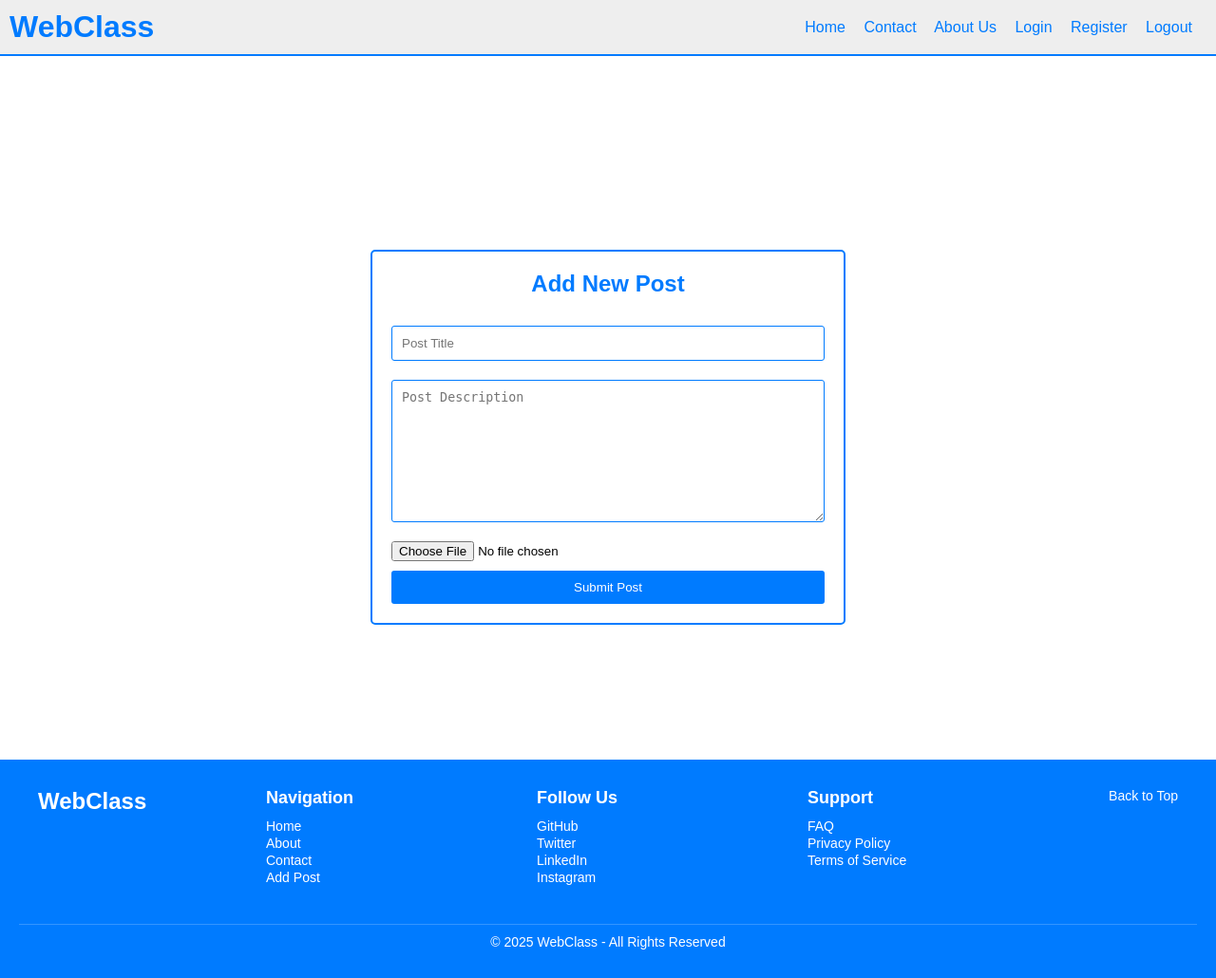
After one commit to aashisrjl/web-class-project, a PHP site: page /AddEditPost.php in a window 1280 px wide. The commit adds this page. Shown: the whole page at 95% size. Run offline with PHP 8.4, Linux system fonts and the light colour scheme.

```diff
--- /dev/null
+++ b/pages/AddEditPost.php
@@ -0,0 +1,109 @@
+<?php
+include '../components/Header.php';
+include('../database/Connection.php');
+
+// Initialize variables
+$postId = $title = $description = $image = "";
+
+// Check if editing
+if (isset($_GET['postId'])) {
+    $postId = $_GET['postId'];
+    $query = "SELECT * FROM posts WHERE pid = '$postId'";
+    $result = mysqli_query($conn, $query);
+    if ($result && mysqli_num_rows($result) > 0) {
+        $post = mysqli_fetch_assoc($result);
+        $title = $post['title'];
+        $description = $post['description'];
+        $image = $post['image'];
+    }
+}
+?>
+<!DOCTYPE html>
+<html lang="en">
+<head>
+    <meta charset="UTF-8">
+    <meta name="viewport" content="width=device-width, initial-scale=1.0">
+    <title><?php echo $postId ? 'Edit Post' : 'Add Post'; ?> - WebClass</title>
+    <style>
+        * {
+            margin: 0;
+            padding: 0;
+            box-sizing: border-box;
+        }
+        body {
+            background-color: #FFFFFF;
+            font-family: Arial, sans-serif;
+        }
+        .post-container {
+            display: flex;
+            justify-content: center;
+            align-items: center;
+            min-height: calc(100vh - 120px);
+            padding: 20px;
+            margin-top: 60px;
+        }
+        .post-form {
+            background-color: #FFFFFF;
+            padding: 20px;
+            border: 2px solid #007BFF;
+            border-radius: 5px;
+            text-align: center;
+            width: 100%;
+            max-width: 500px;
+        }
+        .post-form h2 {
+            color: #007BFF;
+            margin-bottom: 20px;
+        }
+        .post-form input,
+        .post-form textarea {
+            width: 100%;
+            padding: 10px;
+            margin: 10px 0;
+            border: 1px solid #007BFF;
+            border-radius: 3px;
+        }
+        .post-form textarea {
+            resize: vertical;
+            height: 150px;
+        }
+        .post-form input[type="file"] {
+            border: none;
+            padding: 0;
+        }
+        .post-form button {
+            background-color: #007BFF;
+            color: #FFFFFF;
+            padding: 10px;
+            border: none;
+            border-radius: 3px;
+            cursor: pointer;
+            width: 100%;
+        }
+        .current-image {
+            margin: 10px 0;
+        }
+    </style>
+</head>
+<body>
+    <div class="post-container">
+        <div class="post-form">
+            <h2><?php echo $postId ? 'Edit Post' : 'Add New Post'; ?></h2>
+            <form action="../process/AddEditPostProcess.php" method="POST" enctype="multipart/form-data">
+                <input type="hidden" name="postId" value="<?php echo $postId; ?>">
+                <input type="text" name="title" placeholder="Post Title" value="<?php echo htmlspecialchars($title); ?>" required>
+                <textarea name="description" placeholder="Post Description" required><?php echo htmlspecialchars($description); ?></textarea>
+                <?php if ($image) : ?>
+                    <div class="current-image">
+                        <img src="../uploads/<?php echo $image; ?>" alt="Post Image" width="100%">
+                    </div>
+                <?php endif; ?>
+                <input type="file" name="image" accept="image/*">
+                <button type="submit"> <?php echo $postId ? 'Update Post' : 'Submit Post'; ?></button>
+            </form>
+        </div>
+    </div>
+
+    <?php include '../components/Footer.php'; ?>
+</body>
+</html>
--- a/pages/AddPost.php
+++ b/pages/AddPost.php
@@ -71,9 +71,8 @@
             <h2>Add New Post</h2>
             <form action="../process/AddPostProcess.php" method="POST" enctype="multipart/form-data">
                 <input type="text" name="title" placeholder="Post Title" required>
-                <input type="date" name="post_date" required>
                 <textarea name="description" placeholder="Post Description" required></textarea>
-                <input type="file" name="image" accept="image/*" required>
+                <input type="file" name="image" accept="image/*" >
                 <button type="submit">Submit Post</button>
             </form>
         </div>
```
Also changed, not shown: pages/Home.php (+7 -4 lines), process/AddEditPostProcess.php (added, +89 -0 lines), process/AddPostProcess.php (+18 -11 lines), process/DeletePostProcess.php (+7 -4 lines), uploads/c6a85bd2f517869e35ce0ece3ace8105.jpg (deleted), uploads/download.png (deleted), uploads/fbba205bcd1c1d285997dd24a0b667a5.jpg (added), uploads/image_0.png (added), uploads/me-bg.jpg (deleted).
